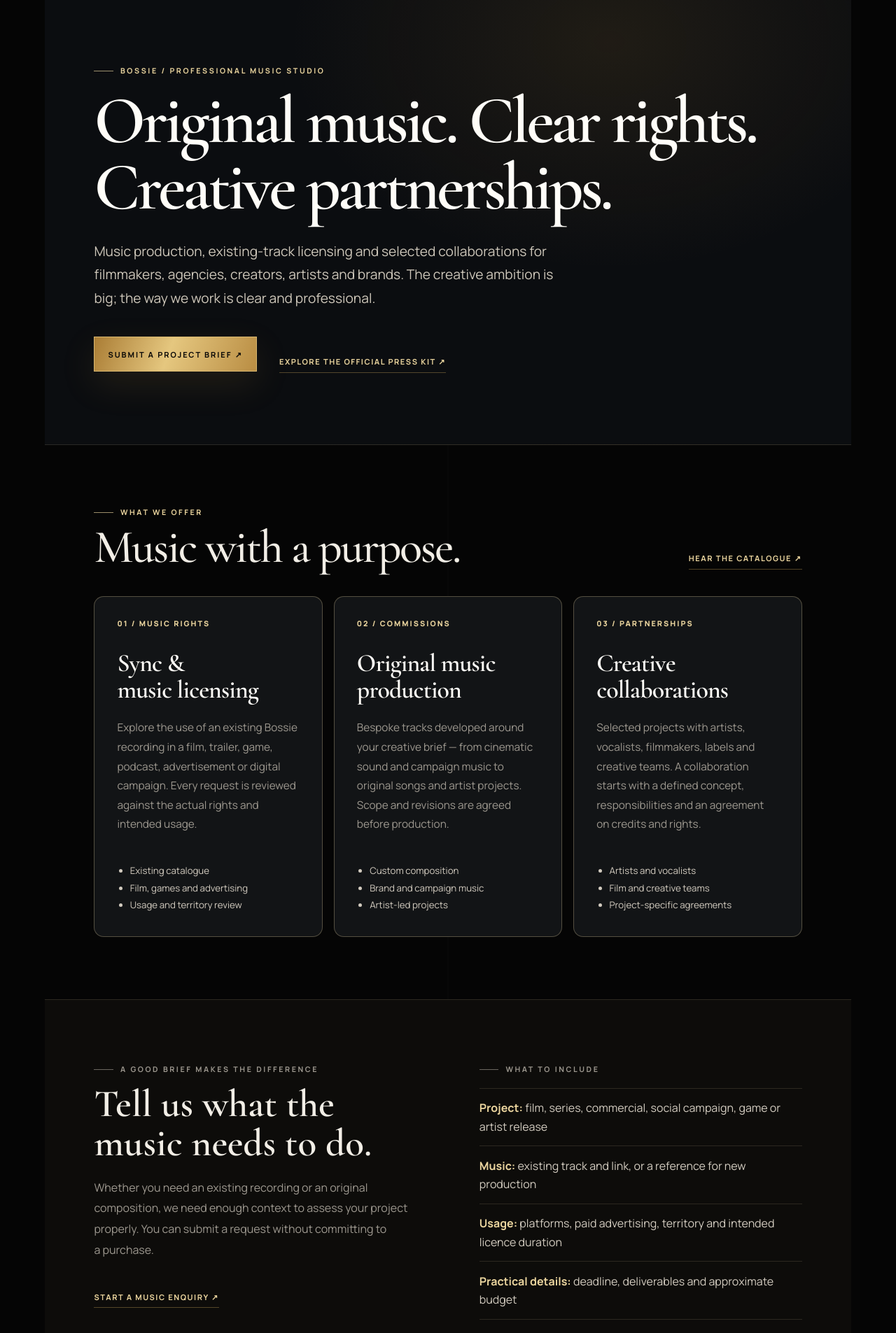
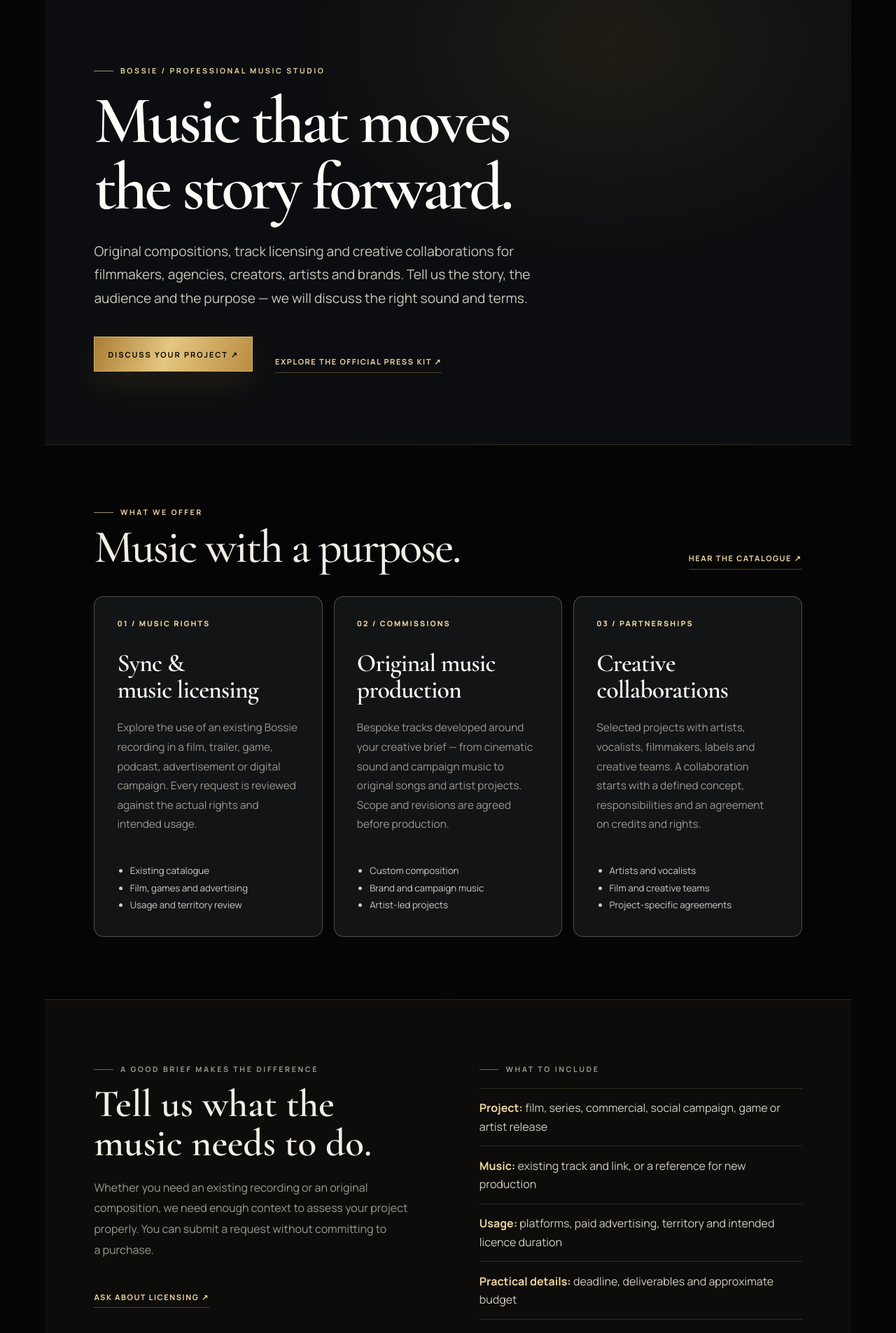
Before and after one commit to mvandenboslfgx/Bossie-on-that-beat, a Next.js app: page /industry in a window 1280 px wide. Shown: the part 160-2065 px from the top of the page at 70% size. Built offline with nearby package versions, Linux system fonts and the light colour scheme.

Commit message:
design: make studio navigation and licensing pathways clearer

```diff
--- a/app/industry/page.tsx
+++ b/app/industry/page.tsx
@@ -68,13 +68,13 @@ export default async function IndustryPage() {
       <header className="page-hero business-hero section-pad">
         <div className="business-hero-inner">
           <p className="eyebrow">BOSSIE / PROFESSIONAL MUSIC STUDIO</p>
-          <h1>Original music. Clear rights. Creative partnerships.</h1>
+          <h1>Music that moves the story forward.</h1>
           <p>
-            Music production, existing-track licensing and selected collaborations for filmmakers, agencies,
-            creators, artists and brands. The creative ambition is big; the way we work is clear and professional.
+            Original compositions, track licensing and creative collaborations for filmmakers, agencies,
+            creators, artists and brands. Tell us the story, the audience and the purpose — we will discuss the right sound and terms.
           </p>
           <div className="business-hero-actions">
-            <Link className="button button-gold" href="/request">Submit a project brief ↗</Link>
+            <Link className="button button-gold" href="/request?type=business">Discuss your project ↗</Link>
             <Link className="text-link" href="/epk">Explore the official press kit ↗</Link>
           </div>
         </div>
@@ -109,7 +109,7 @@ export default async function IndustryPage() {
               Whether you need an existing recording or an original composition, we need enough context
               to assess your project properly. You can submit a request without committing to a purchase.
             </p>
-            <Link className="text-link" href="/request">Start a music enquiry ↗</Link>
+            <Link className="text-link" href="/request?type=licensing">Ask about licensing ↗</Link>
           </div>
           <div>
             <p className="eyebrow">WHAT TO INCLUDE</p>
@@ -185,7 +185,7 @@ export default async function IndustryPage() {
         <h2>Have a project in mind?</h2>
         <p>Send the essentials through the official request form. For media information, use the EPK. No booking or licence is confirmed merely by making an enquiry.</p>
         <div className="business-contact-actions">
-          <Link className="button button-gold" href="/request">Request a proposal ↗</Link>
+          <Link className="button button-gold" href="/request?type=business">Request a proposal ↗</Link>
           <Link className="text-link" href="/epk">View press material ↗</Link>
           <a className="text-link" href="mailto:algemeen@vdbdigital.nl?subject=Bossie%20business%20enquiry">Email business contact ↗</a>
         </div>
```
